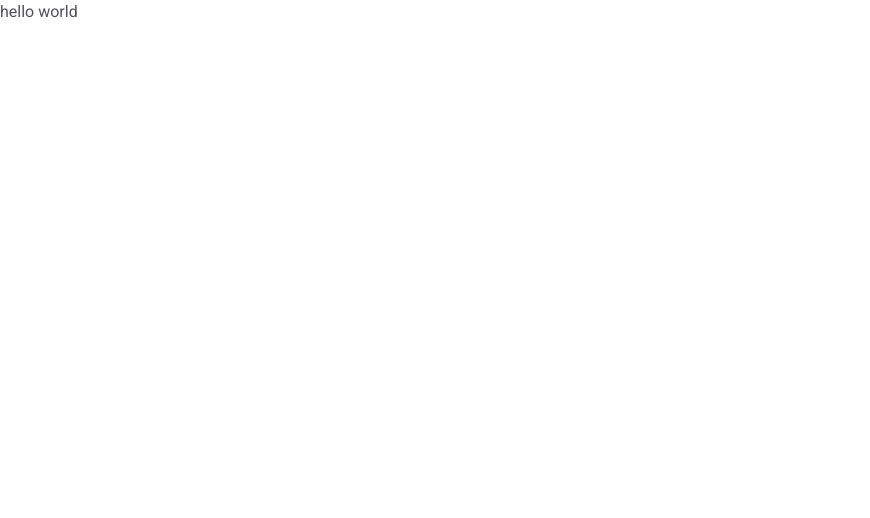
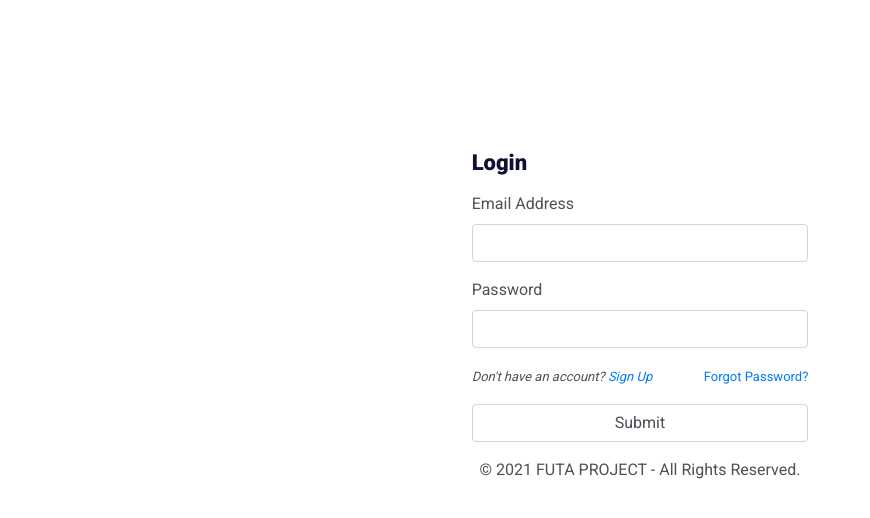
Before and after one commit to Owoeye1321/outtahell, a React (Create React App) app: page /login in a window 1280 px wide. Shown: the top 518 px of the page, without its empty margins (0-870 px from the left). Built offline with nearby package versions, Linux system fonts and the light colour scheme.

Commit message:
dark humor

```diff
--- a/src/Routes.js
+++ b/src/Routes.js
@@ -8,6 +8,8 @@ import ScrollToTop from './components/Helper/ScrollToTop';
 import HomeOne from './components/HomeOne';
 import News from './components/News';
 import Login from './components/login';
+import Signup from './components/signUp'
+import ForgetPassword from './components/forgetpassword'
 import SingleNews from './components/News/SingleNews';
 import Service from './components/Service';
 
@@ -38,8 +40,10 @@ function Routes() {
                             <Route exact path="/service" component={Service} />
                             <Route exact path="/about-us" component={AboutUs} />
                             <Route exact path="/contact" component={Contact} />
+                            <Route exact path="/forgetpassword" component={ForgetPassword} />
                             <Route exact path="/error" component={Error} />
                             <Route exact path="/login" component={Login} />
+                            <Route exact path="/signup" component={Signup} />
                             <Route component={Error} />
                         </Switch>
                     </ScrollToTop>
--- /dev/null
+++ b/src/components/forgetpassword.js
@@ -0,0 +1,37 @@
+import 'bootstrap/dist/css/bootstrap.min.css';
+
+function Login() {
+    return (
+        <div>
+            <div className='row'>
+                <div className='col-sm-12 col-md-4 col-lg-4'>
+
+                </div>
+                <div className='col-sm-12 col-md-4 col-lg-4' style = {{padding:'150px 50px 50px 50px'}}>
+	                        <form className="input_style_1" method="post">
+	                            <div id="forgot_pw">
+	                                <h4 className="mb-3">Forgot Password</h4>
+	                                <div className="form-group">
+	                                    <label for="email_forgot">Login email</label>
+	                                    <input type="email" className="form-control" name="email_forgot" id="email_forgot"/>
+	                                </div>
+	                                <p>You will receive an email containing a link allowing you to reset your password to a new preferred one.</p>
+	                                <div className="text-center"><input type="submit" value="Reset Password" className="form-control "/></div>
+	                            </div>
+	                        </form>
+
+                        <center>© 2021 FUTA PROJECT - All Rights Reserved.</center>
+                        </div>
+
+
+                <div className='col-sm-12 col-md-4 col-lg-4'>
+
+                </div>
+
+
+            </div>
+        </div>
+    );
+}
+
+export default Login;
--- a/src/components/login.js
+++ b/src/components/login.js
@@ -1,10 +1,60 @@
-import react from "react";
+import 'bootstrap/dist/css/bootstrap.min.css';
 
-function Login () {
-     return(
-                 <div>
-                     <p>hello world</p>
-                 </div>
-           )
+function Login() {
+    return (
+        <div>
+            <div className='row'>
+                <div className='col-sm-12 col-md-4 col-lg-4'>
+
+                </div>
+                <div className='col-sm-12 col-md-4 col-lg-4' style = {{padding:'150px 50px 50px 50px'}}>
+
+	                        <h4 class="mb-3">Login</h4>
+	                        <form class="input_style_1" method="post">
+	                            <div class="form-group">
+	                                <label for="email_address">Email Address</label>
+	                                <input type="email" name="email_address" id="email_address" class="form-control"/>
+	                            </div>
+	                            <div class="form-group">
+	                                <label for="password">Password</label>
+	                                <input type="password" name="password" id="password" class="form-control"/>
+	                            </div>
+	                            <div class="clearfix mb-3">
+	                                <div class="float-left">
+                                    <i style={{fontSize:'13px'}}>Don't have an account? <a href="/signup">Sign Up</a></i>
+	                                </div>
+	                                <div class="float-right">
+	                                    <a  style={{fontSize:'13px'}}id="forgot" href="/forgetpassword">Forgot Password?</a>
+	                                </div>
+	                            </div>
+	                            <input type= 'submit' className = 'form-control success mb-3'  />
+	                        </form>
+
+	                        {/* <form class="input_style_1" method="post">
+	                            <div id="forgot_pw">
+	                                <h4 class="mb-3">Forgot Password</h4>
+	                                <div class="form-group">
+	                                    <label for="email_forgot">Login email</label>
+	                                    <input type="email" class="form-control" name="email_forgot" id="email_forgot"/>
+	                                </div>
+	                                <p>You will receive an email containing a link allowing you to reset your password to a new preferred one.</p>
+	                                <div class="text-center"><input type="submit" value="Reset Password" class="btn_1"/></div>
+	                            </div>
+	                        </form> */}
+
+
+                        <center>© 2021 FUTA PROJECT - All Rights Reserved.</center>
+                        </div>
+
+
+                <div className='col-sm-12 col-md-4 col-lg-4'>
+
+                </div>
+
+
+            </div>
+        </div>
+    );
 }
+
 export default Login;
--- /dev/null
+++ b/src/components/signUp.js
@@ -0,0 +1,43 @@
+import 'bootstrap/dist/css/bootstrap.min.css';
+
+function Login() {
+    return (
+        <div>
+            <div className='row'>
+                <div className='col-sm-12 col-md-4 col-lg-4'>
+
+                </div>
+                <div className='col-sm-12 col-md-4 col-lg-4' style = {{padding:'50px 50px 50px 50px'}}>
+                <h4 class="mb-3">Sign Up</h4>
+	                        <form className="input_style_1" method="post">
+								<div className="form-group mb-4">
+	                                <input type="text" name="full_name" id="full_name" placeholder='Full name' className="form-control"/>
+	                            </div>
+	                            <div className="form-group mb-4">
+	                                <input type="email" name="email_address" placeholder='Email address'  id="email_address" className="form-control"/>
+	                            </div>
+	                            <div className="form-group mb-4">
+	                                <input type="password" name="password1" placeholder='password' id="password1" className="form-control"/>
+	                            </div>
+	                            <div className="form-group mb-4" >
+	                                <input type="password" placeholder='Comfirm Password' name="password2" id="password2" className="form-control"/>
+	                            </div>
+	                            <div id="pass-info" className="clearfix"></div>
+                                <input type= 'submit' className = 'form-control success mb-3'  value='Sign Up'/>
+	                        </form>
+	                        <p className="text-center mt-3 mb-0">Already have an account? <a href="/login">Sign In</a></p>
+                        <center>© 2021 FUTA PROJECT - All Rights Reserved.</center>
+                </div>
+
+
+                <div className='col-sm-12 col-md-4 col-lg-4'>
+
+                </div>
+
+
+            </div>
+        </div>
+    );
+}
+
+export default Login;
```
Also changed, not shown: package.json (+1 -10 lines), 2 other files (tests, documents, lock files or other folders).
